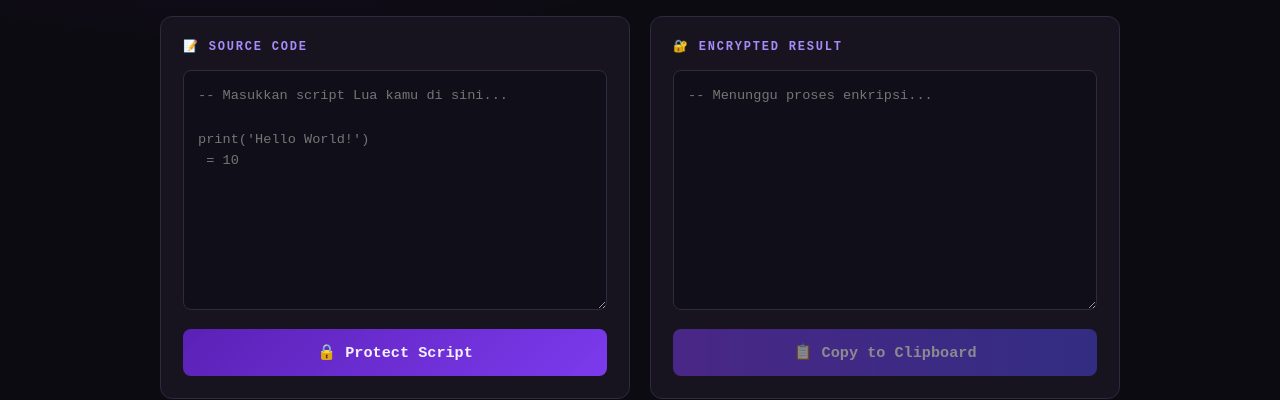
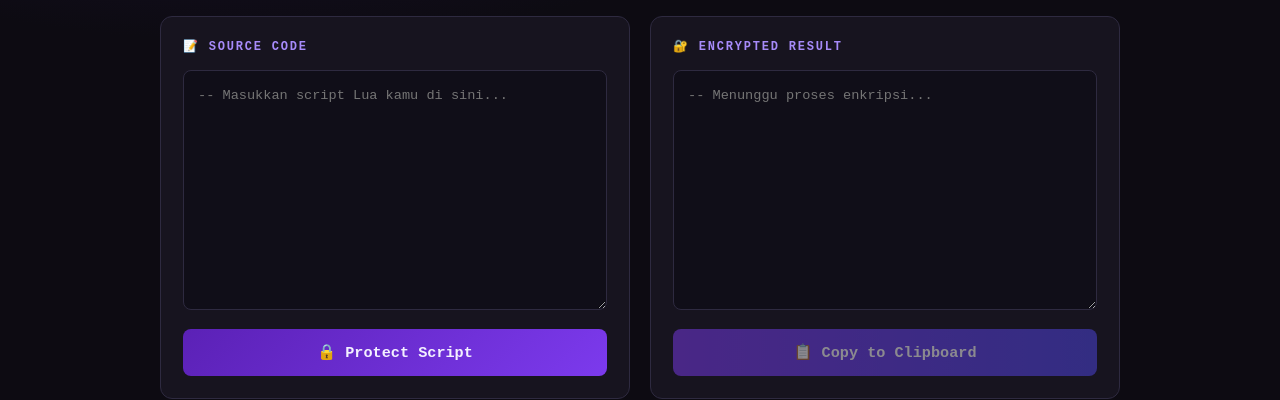
Before and after one commit to Kalebdi/testtinger, a website: page public/index.html in a window 1280 px wide. Shown: the part 199-599 px from the top of the page. Drawn offline with Linux system fonts and the light colour scheme.

Commit message:
Update index.html

```diff
--- a/public/index.html
+++ b/public/index.html
@@ -316,7 +316,7 @@ footer.card {
     <!-- INPUT SECTION -->
     <section class="card">
       <h2 class="card-title">📝 Source Code</h2>
-      <textarea id="input" placeholder="-- Masukkan script Lua kamu di sini...&#10;&#10;print('Hello World!')&#10; = 10&#10;"></textarea>
+      <textarea id="input" placeholder="-- Masukkan script Lua kamu di sini..."></textarea>
       <button class="btn btn-primary" id="obfBtn" onclick="doObf()">🔒 Protect Script</button>
     </section>
 
```
